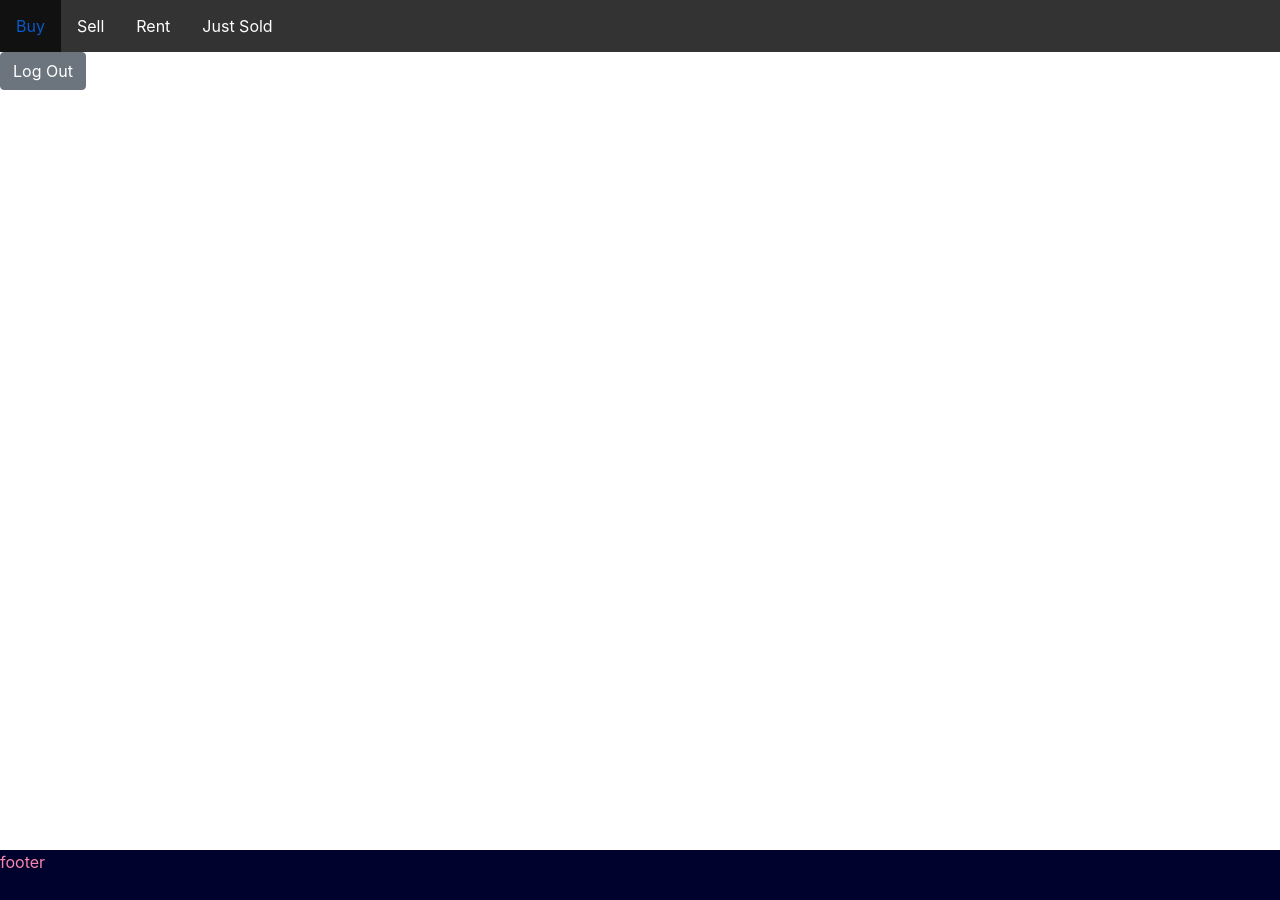
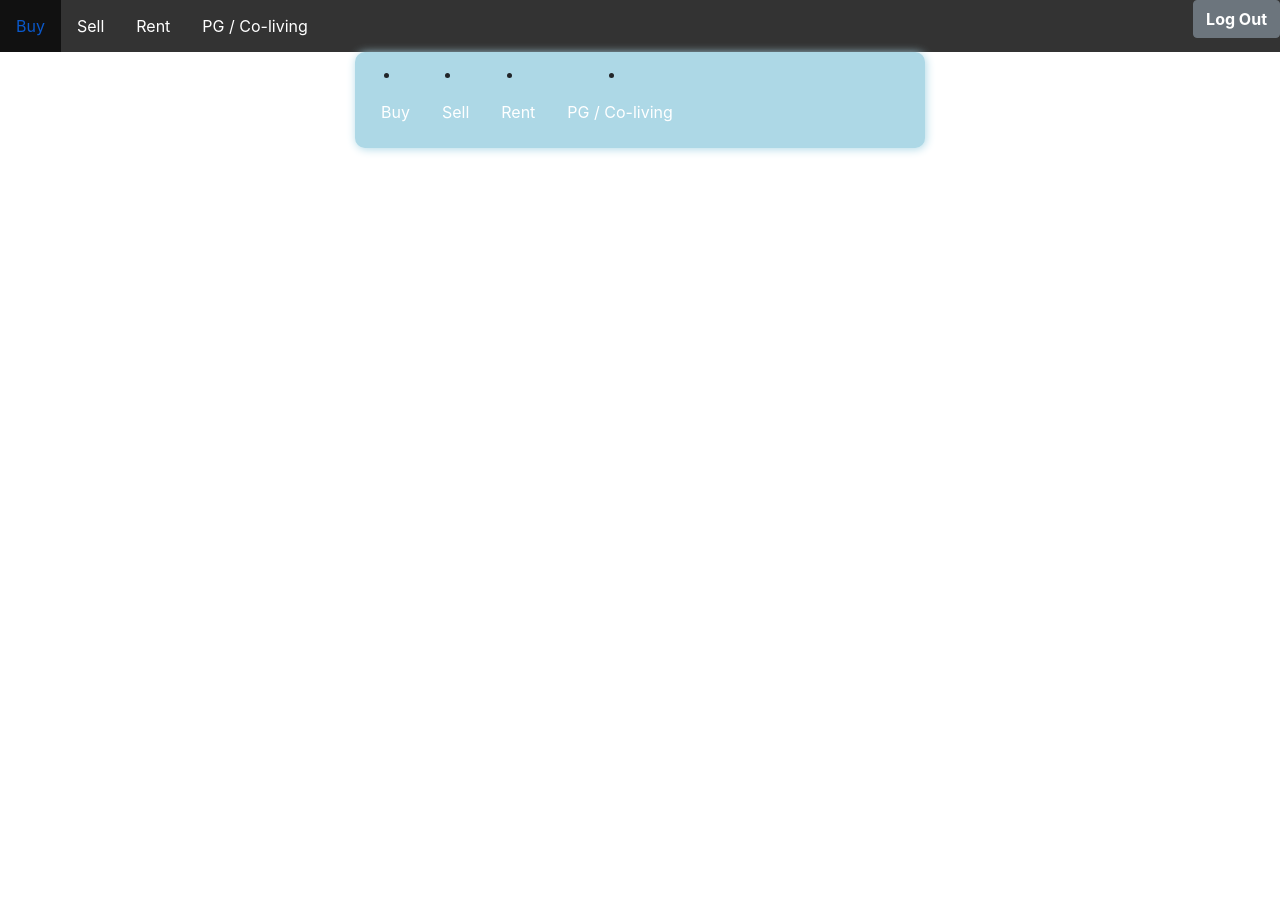
Before and after one commit to vipulkandal/property-dealing, a React (Create React App) app: page /HomePage in a window 1280 px wide. After the commit the page ends 800 px from the top, so only its background shows below. Built offline with nearby package versions, Linux system fonts and the light colour scheme; sample sign-in values are in the browser's storage.

Commit message:
search box

```diff
--- a/src/Components/Header.js
+++ b/src/Components/Header.js
@@ -15,21 +15,21 @@ const Header = () => {
   };
 
   return (
-
+    <>
       <div className="row ">
         <ul >
           <li ><a href="#buy">Buy</a></li>
           <li><a href="#sell">Sell</a></li>
           <li><a href="#rent">Rent</a></li>
-        <li><a href="#just-sold">Just Sold</a></li>
+          <li><a href="#pg">PG / Co-living</a></li>
+          <li style={{float:"right"}}>
+            <button onClick={() => logout()} className="btn btn-secondary">
+              <strong>Log Out</strong>
+            </button>
+          </li>
         </ul>
-      <div >
-        <button onClick={() => logout()} className="btn btn-secondary">
-          Log Out
-        </button>
       </div>
-    </div>
-
+    </>
   );
 };
 export default Header;
--- a/src/Components/HomePage.js
+++ b/src/Components/HomePage.js
@@ -1,6 +1,7 @@
 import React from "react";
 import Header from "./Header";
-import Footer from "./Footer";
+// import Footer from "./Footer";
+import SearchBox from "./SearchBox";
 
 export default function HomePage(props) {
   let UserDataObj = JSON.parse(localStorage.getItem("userDataObj"));
@@ -8,17 +9,15 @@ export default function HomePage(props) {
   return (
     <>
       <div>
-        <div className="header">
+        <div className="">
           <Header />
         </div>
-        <div className="container" style={{ height: "100vh" }}>
-          <div className="row">
-
-          </div>
+        <div className="container" >
+          <SearchBox />
         </div>
-        <div className="footer">
+        {/* <div className="footer">
           <Footer />
-        </div>
+        </div> */}
       </div>
     </>
   );
--- /dev/null
+++ b/src/Components/SearchBox.css
@@ -0,0 +1,12 @@
+.search-box-outer-box{
+}
+
+.center {
+    text-align: center;
+    background-color: lightblue;
+    border-radius: 10px;
+    margin: auto;
+    width: 50%;
+    padding: 10px;
+    box-shadow: 1px 1px 10px lightblue;
+}
```
Lines whose indentation alone changed are shown as unchanged.
